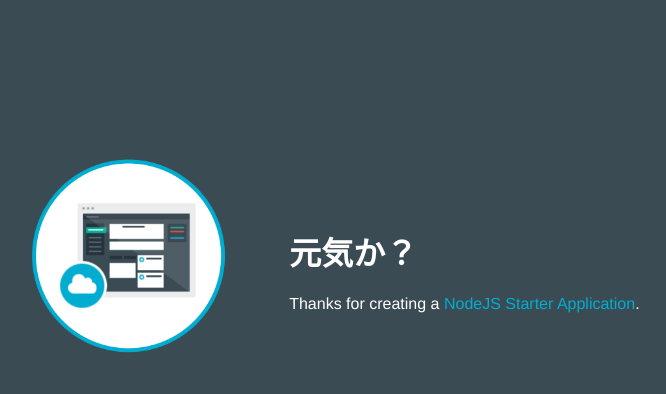
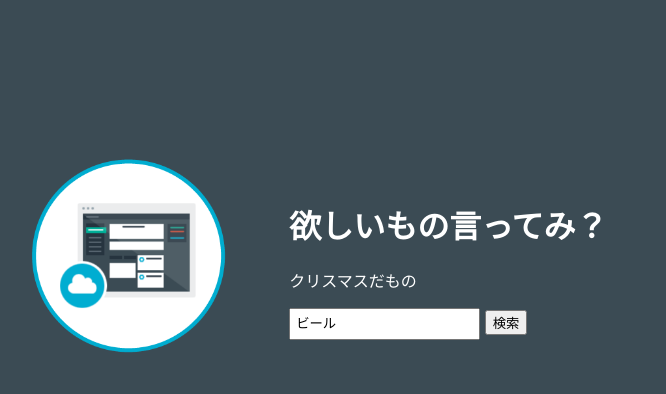
Before and after one commit to kuwako/bluemixNodePrac, a website: page public/index.html in a window 1280 px wide. Shown: the whole page, without its empty margins (253-919 px from the left). Drawn offline with Linux system fonts and the light colour scheme.

Commit message:
検索画面

```diff
--- a/app.js
+++ b/app.js
@@ -27,8 +27,11 @@ app.listen(appEnv.port, '0.0.0.0', function() {
   console.log("server starting on " + appEnv.url);
 });
 
+var secret = require('./secret.js');
+
 var http = require('https');
-var url = 'https://app.rakuten.co.jp/services/api/IchibaItem/Search/20140222?applicationId=1018675735002256351&keyword=%E3%83%93%E3%83%BC%E3%83%AB&sort=%2reviewAverage&hits=10&page=1';
+var url = secret.rakuten_url;
+
 http.get(url, function(res) {
   var body = '';
   res.setEncoding('utf8');
@@ -45,7 +48,6 @@ http.get(url, function(res) {
   console.log(e.message);
 });
 
-var secret = require('./secret.js');
 var TradeoffAnalyticsV1 = require('watson-developer-cloud/tradeoff-analytics/v1');
 var tradeoff_analytics = new TradeoffAnalyticsV1({
   username: secret.username,
--- a/public/index.html
+++ b/public/index.html
@@ -16,8 +16,12 @@
           <img class = "newappIcon" src="images/newapp-icon.png">
         </td>
         <td>
-          <h1 id="message">元気か？</h1>
-          <p class='description'></p> Thanks for creating a <span class = "blue">NodeJS Starter Application</span>.
+          <h1 id="message">欲しいもの言ってみ？</h1>
+          <form type="get" action="">
+            <p class='description'>クリスマスだもの</p>
+            <input type="text" name="freeword" value="ビール" style="line-height: 18px; padding:5px;">
+            <input type="submit" value="検索">
+          </form>
         </td>
       </tr>
     </table>
```
